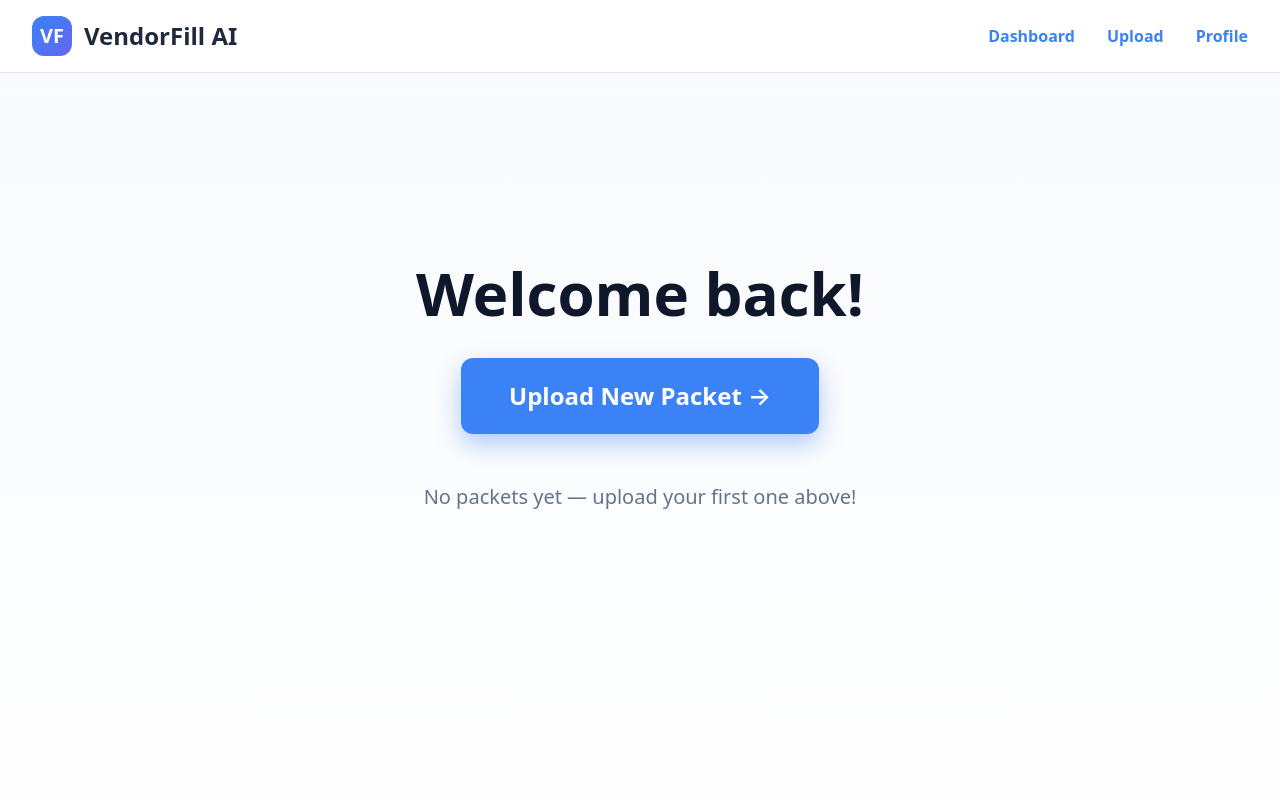
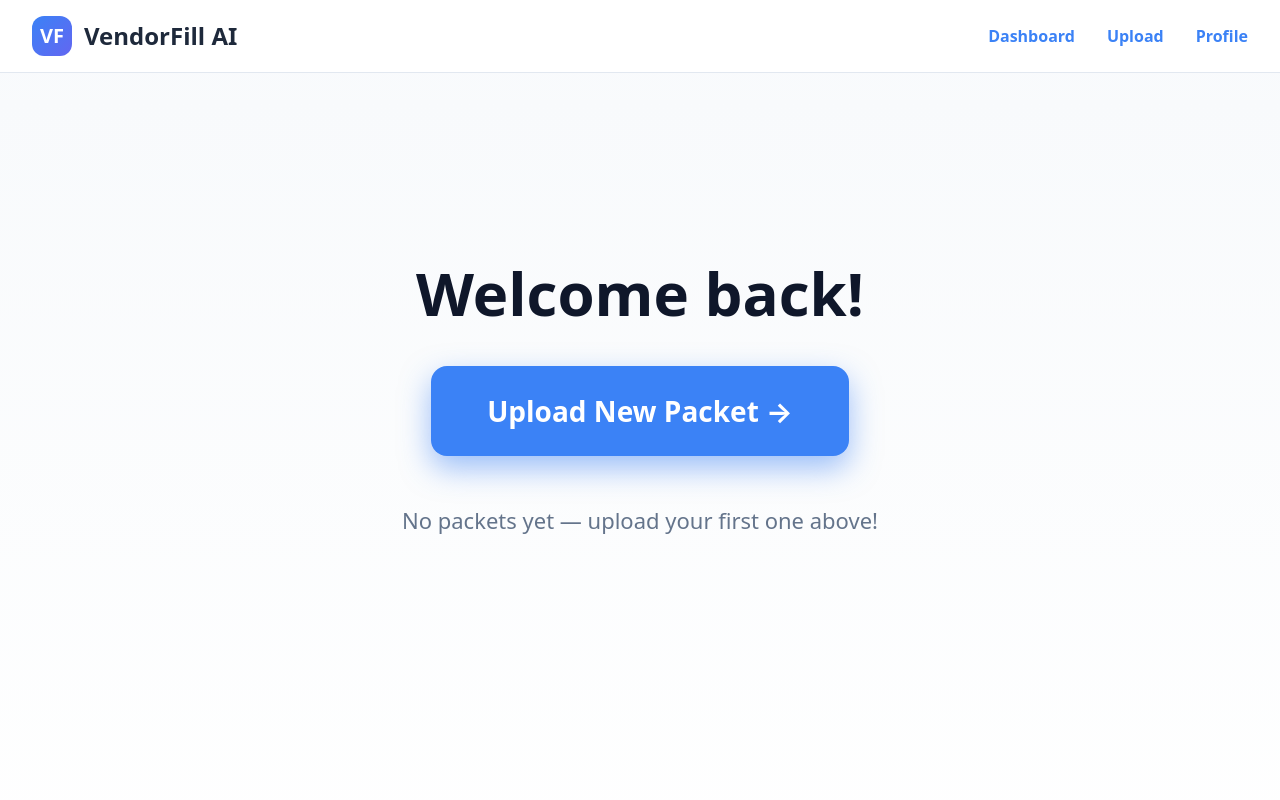
Before and after one commit to deansw/vendorfill, a Next.js app: page /dashboard in a window 1280 px wide. Shown: the top 800 px of the page. Built offline with nearby package versions, Linux system fonts and the light colour scheme.

Commit message:
Update page.tsx

```diff
--- a/app/dashboard/page.tsx
+++ b/app/dashboard/page.tsx
@@ -4,34 +4,40 @@ export default function Dashboard() {
   return (
     <div style={{ minHeight: "100vh", background: "linear-gradient(to bottom, #f8fafc, #ffffff)", paddingTop: "160px", paddingBottom: "120px", textAlign: "center" }}>
       <div style={{ maxWidth: "1200px", margin: "0 auto", padding: "0 24px" }}>
-        <h1 style={{ fontSize: "60px", fontWeight: "900", lineHeight: 1.1, color: "#0f172a", marginBottom: "32px" }}>
+        <h1 style={{ fontSize: "60px", fontWeight: "900", lineHeight: "1.1", color: "#0f172a", marginBottom: "40px" }}>
           Welcome back!
         </h1>
 
-        {/* BIG BLUE BUTTON — EXACT SAME AS HOMEPAGE */}
+        {/* BIG BLUE BUTTON — WORKS PERFECTLY */}
         <Link
           href="/upload"
           style={{
             display: "inline-block",
             background: "#3b82f6",
             color: "white",
-            padding: "20px 48px",
-            borderRadius: "12px",
-            fontSize: "24px",
-            fontWeight: "600",
+            padding: "24px 56px",
+            borderRadius: "16px",
+            fontSize: "28px",
+            fontWeight: "700",
             textDecoration: "none",
-            boxShadow: "0 10px 25px rgba(59,130,246,0.4)",
-            transition: "all 0.2s",
-            border: "none",
-            cursor: "pointer"
+            boxShadow: "0 12px 30px rgba(59, 130, 246, 0.5)",
+            transition: "all 0.3s ease",
           }}
-          onMouseEnter={(e) => { e.currentTarget.style.background = "#2563eb"; e.currentTarget.style.boxShadow = "0 15px 35px rgba(59,130,246,0.6)"; }}
-          onMouseLeave={(e) => { e.currentTarget.style.background = "#3b82f6"; e.currentTarget.style.boxShadow = "0 10px 25px rgba(59,130,246,0.4)"; }}
+          onMouseEnter={(e) => {
+            e.currentTarget.style.background = "#2563eb"
+            e.currentTarget.style.transform = "translateY(-2px)"
+            e.currentTarget.style.boxShadow = "0 20px 40px rgba(59, 130, 246, 0.6)"
+          }}
+          onMouseLeave={(e) => {
+            e.currentTarget.style.background = "#3b82f6"
+            e.currentTarget.style.transform = "translateY(0)"
+            e.currentTarget.style.boxShadow = "0 12px 30px rgba(59, 130, 246, 0.5)"
+          }}
         >
           Upload New Packet →
         </Link>
 
-        <p style={{ marginTop: "48px", fontSize: "20px", color: "#64748b" }}>
+        <p style={{ marginTop: "48px", fontSize: "22px", color: "#64748b" }}>
           No packets yet — upload your first one above!
         </p>
       </div>
```
